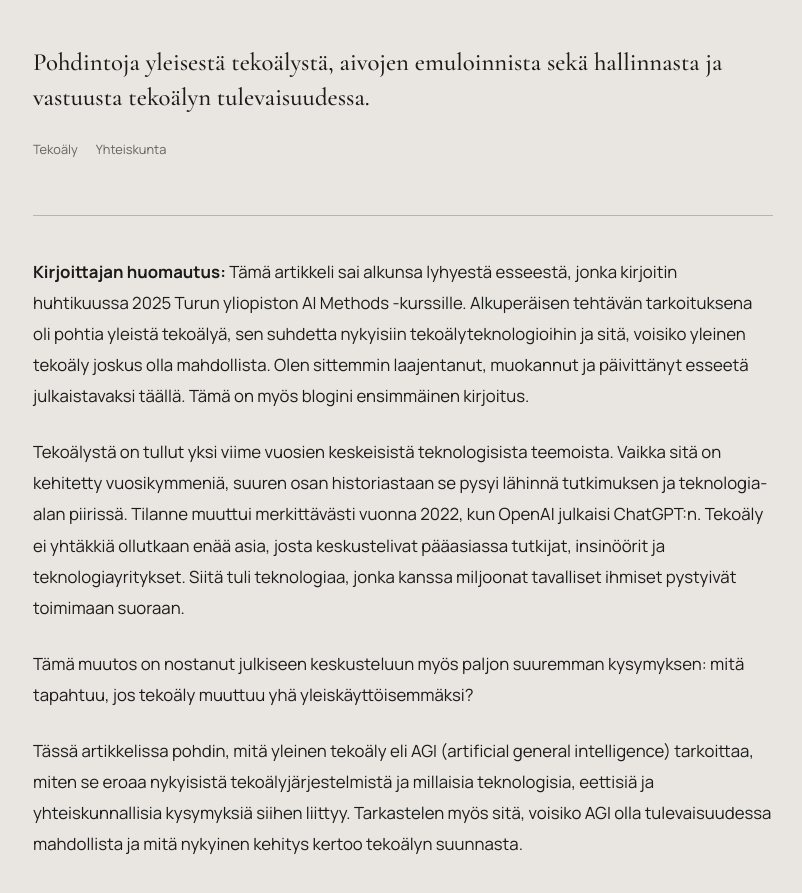
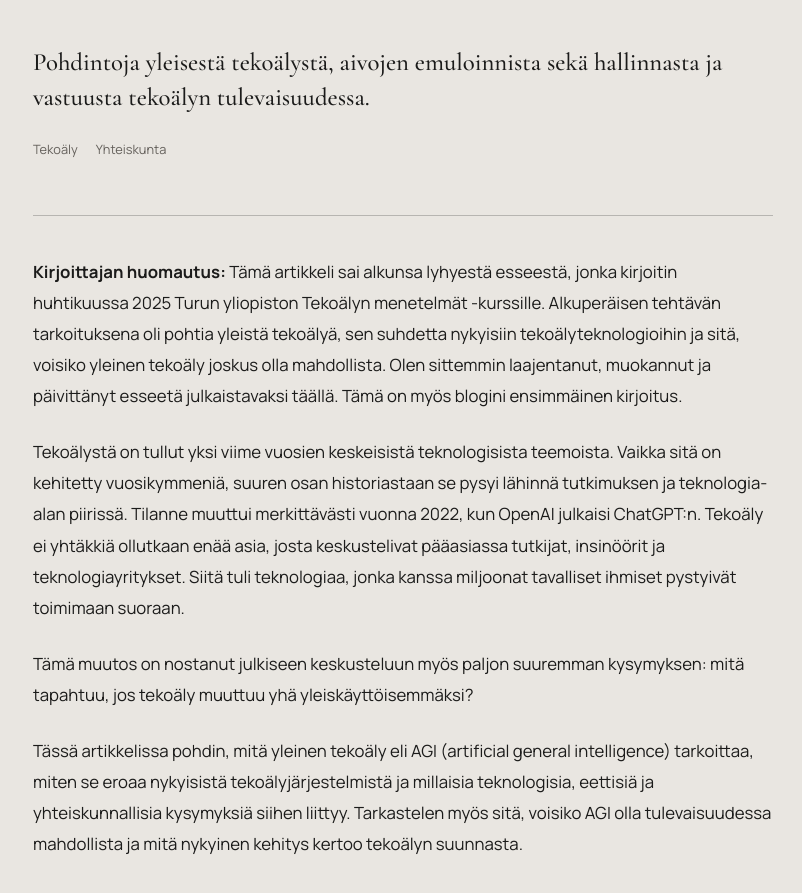
Before and after one commit to AndersWahlberg/AndersWahlberg.github.io, a Jekyll site: the page built from _posts/2026-10-16-yleinen-tekoaly.md, in a window 1280 px wide and 900 px high, scrolled down 643 px. Shown: the top 893 px of the window, without its empty margins (237-1039 px from the left). Built offline with Jekyll 4.4.1, drawn with Linux system fonts in a browser that asks for light colours.

Commit message:
Revise author's note in AI article
Updated author's note for clarity and accuracy regarding the course title.

```diff
--- a/_posts/2026-10-16-yleinen-tekoaly.md
+++ b/_posts/2026-10-16-yleinen-tekoaly.md
@@ -10,7 +10,7 @@ tags:
   - Yhteiskunta
 ---
 
-**Kirjoittajan huomautus:** Tämä artikkeli sai alkunsa lyhyestä esseestä, jonka kirjoitin huhtikuussa 2025 Turun yliopiston AI Methods -kurssille. Alkuperäisen tehtävän tarkoituksena oli pohtia yleistä tekoälyä, sen suhdetta nykyisiin tekoälyteknologioihin ja sitä, voisiko yleinen tekoäly joskus olla mahdollista. Olen sittemmin laajentanut, muokannut ja päivittänyt esseetä julkaistavaksi täällä. Tämä on myös blogini ensimmäinen kirjoitus.
+**Kirjoittajan huomautus:** Tämä artikkeli sai alkunsa lyhyestä esseestä, jonka kirjoitin huhtikuussa 2025 Turun yliopiston Tekoälyn menetelmät -kurssille. Alkuperäisen tehtävän tarkoituksena oli pohtia yleistä tekoälyä, sen suhdetta nykyisiin tekoälyteknologioihin ja sitä, voisiko yleinen tekoäly joskus olla mahdollista. Olen sittemmin laajentanut, muokannut ja päivittänyt esseetä julkaistavaksi täällä. Tämä on myös blogini ensimmäinen kirjoitus.
 
 Tekoälystä on tullut yksi viime vuosien keskeisistä teknologisista teemoista. Vaikka sitä on kehitetty vuosikymmeniä, suuren osan historiastaan se pysyi lähinnä tutkimuksen ja teknologia-alan piirissä. Tilanne muuttui merkittävästi vuonna 2022, kun OpenAI julkaisi ChatGPT:n. Tekoäly ei yhtäkkiä ollutkaan enää asia, josta keskustelivat pääasiassa tutkijat, insinöörit ja teknologiayritykset. Siitä tuli teknologiaa, jonka kanssa miljoonat tavalliset ihmiset pystyivät toimimaan suoraan.
 
```
